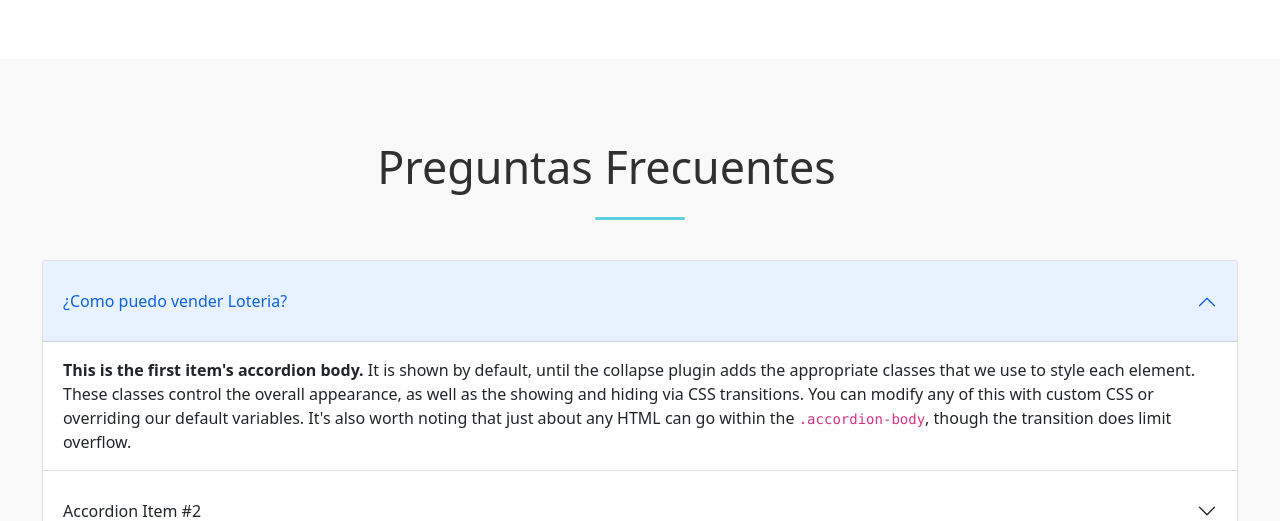
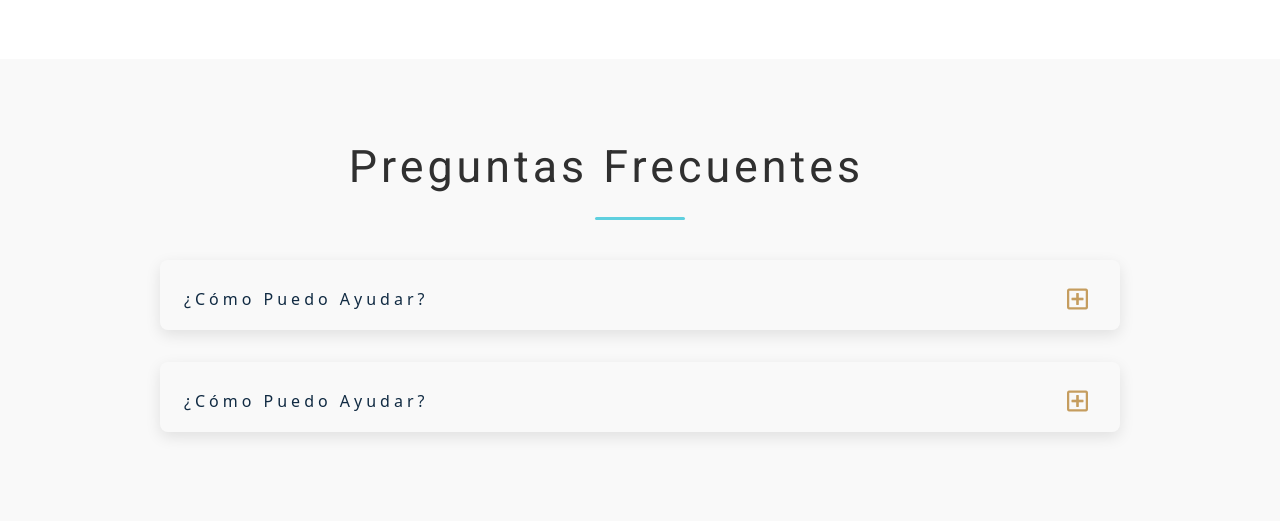
Before and after one commit to AlexanderCaballero05/Pagina_Web_PANI, a PHP site: page /CODES_WEB_SITE_PANI/ in a window 1280 px wide; the page is wider, and only the part inside the window is pictured. Shown: the part 2862-3383 px from the top of that part. Run offline with PHP 8.4, Linux system fonts and the light colour scheme; some libraries are stand-ins or nearby versions.

Commit message:
agregue styles y codigo javaScript para modificar el comportamiento en la seccion de preguntas

```diff
--- /dev/null
+++ b/template/css/style-inicio.css
@@ -0,0 +1,243 @@
+/*
+===============
+Fonts
+===============
+*/
+@import url("https://fonts.googleapis.com/css?family=Open+Sans|Roboto:400,700&display=swap");
+
+/*
+===============
+Variables
+===============
+*/
+
+:root {
+  /* dark shades of primary color*/
+  --clr-primary-1: hsl(205, 86%, 17%);
+  --clr-primary-2: hsl(205, 77%, 27%);
+  --clr-primary-3: hsl(205, 72%, 37%);
+  --clr-primary-4: hsl(205, 63%, 48%);
+  /* primary/main color */
+  --clr-primary-5: #49a6e9;
+  /* lighter shades of primary color */
+  --clr-primary-6: hsl(205, 89%, 70%);
+  --clr-primary-7: hsl(205, 90%, 76%);
+  --clr-primary-8: hsl(205, 86%, 81%);
+  --clr-primary-9: hsl(205, 90%, 88%);
+  --clr-primary-10: hsl(205, 100%, 96%);
+  /* darkest grey - used for headings */
+  --clr-grey-1: hsl(209, 61%, 16%);
+  --clr-grey-2: hsl(211, 39%, 23%);
+  --clr-grey-3: hsl(209, 34%, 30%);
+  --clr-grey-4: hsl(209, 28%, 39%);
+  /* grey used for paragraphs */
+  --clr-grey-5: hsl(210, 22%, 49%);
+  --clr-grey-6: hsl(209, 23%, 60%);
+  --clr-grey-7: hsl(211, 27%, 70%);
+  --clr-grey-8: hsl(210, 31%, 80%);
+  --clr-grey-9: hsl(212, 33%, 89%);
+  --clr-grey-10: hsl(210, 36%, 96%);
+  --clr-white: #fff;
+  --clr-red-dark: hsl(360, 67%, 44%);
+  --clr-red-light: hsl(360, 71%, 66%);
+  --clr-green-dark: hsl(125, 67%, 44%);
+  --clr-green-light: hsl(125, 71%, 66%);
+  --clr-gold: #c59d5f;
+  --clr-black: #222;
+  --ff-primary: "Roboto", sans-serif;
+  --ff-secondary: "Open Sans", sans-serif;
+  --transition: all 0.3s linear;
+  --spacing: 0.25rem;
+  --radius: 0.5rem;
+  --light-shadow: 0 5px 15px rgba(0, 0, 0, 0.1);
+  --dark-shadow: 0 5px 15px rgba(0, 0, 0, 0.2);
+  --max-width: 1170px;
+  --fixed-width: 1080px;
+}
+
+/*
+===============
+Global Styles
+===============
+*/
+
+
+ul {
+  list-style-type: none;
+}
+a {
+  text-decoration: none;
+}
+
+img {
+  display: block;
+}
+
+h1,
+h2,
+h3,
+h4 {
+  letter-spacing: var(--spacing);
+  text-transform: capitalize;
+  line-height: 1.25;
+  margin-bottom: 0.75rem;
+  font-family: var(--ff-primary);
+}
+h1 {
+  font-size: 3rem;
+}
+h2 {
+  font-size: 2rem;
+}
+h3 {
+  font-size: 1.25rem;
+}
+h4 {
+  font-size: 0.875rem;
+}
+p {
+  margin-bottom: 1.25rem;
+  color: var(--clr-grey-5);
+}
+@media screen and (min-width: 800px) {
+  h1 {
+    font-size: 4rem;
+  }
+  h2 {
+    font-size: 2.5rem;
+  }
+  h3 {
+    font-size: 1.75rem;
+  }
+  h4 {
+    font-size: 1rem;
+  }
+  body {
+    font-size: 1rem;
+  }
+  h1,
+  h2,
+  h3,
+  h4 {
+    line-height: 1;
+  }
+}
+
+/*  global classes */
+
+.btn {
+    text-transform: uppercase;
+    background: transparent;
+    color: var(--clr-black);
+    padding: 0.375rem 0.75rem;
+    letter-spacing: var(--spacing);
+    display: inline-block;
+    transition: var(--transition);
+    font-size: 0.875rem;
+    border: 2px solid var(--clr-black);
+    cursor: pointer;
+    box-shadow: 0 1px 3px rgba(0, 0, 0, 0.2);
+    border-radius: var(--radius);
+  }
+  .btn:hover {
+    color: var(--clr-white);
+    background: var(--clr-black);
+  }
+  /* section */
+  .section {
+    padding: 5rem 0;
+  }
+
+  .section-center {
+    width: 80vw;
+    margin: 0 auto;
+    max-width: 1080px;
+  }
+
+  @media screen and (min-width: 992px) {
+    .section-center {
+      width: 75vw !important;
+    }
+  }
+  main {
+    min-height: 100vh;
+    display: grid;
+    place-items: center;
+  }
+  /*
+  ===============
+  Questions
+  ===============
+*/
+
+.title {
+    margin-top: 15vh;
+    margin-bottom: 4rem;
+  }
+  .title h2 {
+    color: var(--clr-gold);
+    font-family: "Great Vibes", cursive;
+    text-align: center;
+  }
+  .section-center {
+    max-width: var(--fixed-width);
+  }
+
+.question {
+    border-radius: var(--radius);
+    box-shadow: var(--light-shadow);
+    padding: 1.5rem 1.5rem 0 1.5rem;
+    margin-bottom: 2rem;
+  }
+
+  .question-title {
+    display: flex;
+    justify-content: space-between;
+    align-items: center;
+    text-transform: capitalize;
+    padding-bottom: 1rem;
+  }
+
+  .question-title p {
+    margin-bottom: 0;
+    letter-spacing: var(--spacing);
+    color: var(--clr-grey-1);
+  }
+
+  .question-btn {
+    font-size: 1.5rem;
+    background: transparent;
+    border-color: transparent;
+    cursor: pointer;
+    color: var(--clr-gold);
+    transition: var(--transition);
+  }
+
+  .question-btn:hover {
+    transform: rotate(90deg);
+  }
+  .question-text {
+    padding: 1rem 0 1.5rem 0;
+    border-top: 1px solid rgba(0, 0, 0, 0.2);
+  }
+  .question-text p {
+    margin-bottom: 0;
+  }
+/* hide text */
+.question-text {
+    display: none;
+  }
+
+  .show-text .question-text {
+    display: block;
+  }
+
+  .minus-icon {
+    display: none;
+  }
+  .show-text .minus-icon {
+    display: inline;
+  }
+  .show-text .plus-icon {
+    display: none;
+  }
--- a/template/plantilla.php
+++ b/template/plantilla.php
@@ -39,8 +39,10 @@
         <link rel="stylesheet" href="template/css/bootstrap-icons.css">
         <link href="https://fonts.googleapis.com/css2?family=Poppins:wght@300&family=Raleway:wght@600&family=Roboto:wght@300&display=swap" rel="stylesheet">
         <link rel="stylesheet" href="https://cdn.jsdelivr.net/npm/bootstrap-icons@1.10.3/font/bootstrap-icons.css">
-        <link href="template/css/style.css" rel="stylesheet"/>
-        <link href="template/css/style_bottom.css" rel="stylesheet"/>
+
+        <link href="template/css/style.css" rel="stylesheet"/><!-- styles -->
+        <link href="template/css/style_bottom.css" rel="stylesheet"/><!-- styles del boton de la nueva loteria -->
+        <link href="template/css/style-inicio.css" rel="stylesheet"/><!-- styles  para el inicio -->
 
         <link rel="stylesheet" href="Plugins/animate/animate.min.css">
         <link rel="stylesheet" href="Plugins/sweetalert2/sweetalert2.min.css">
--- a/views/inicio.php
+++ b/views/inicio.php
@@ -159,31 +159,92 @@
         </div>
       </div>
       <div class="row margin-container"><!-- row Cuerpo de servicios-->
-        <div class="accordion" id="accordionExample">
-          <div class="accordion-item">
-            <h2 class="accordion-header">
-              <button class="accordion-button" type="button" data-bs-toggle="collapse" data-bs-target="#collapseOne" aria-expanded="true" aria-controls="collapseOne">
-                ¿Como puedo vender Loteria?
+      <section class="questions">
+         <!-- questions -->
+        <div class="section-center">
+          <!-- single question -->
+          <article class="question">
+              <!-- question title -->
+            <div class="question-title">
+              <p>¿Cómo puedo ayudar?</p>
+              <button type="button" class="question-btn">
+                <span class="plus-icon">
+                  <i class="far fa-plus-square"></i>
+                </span>
+                <span class="minus-icon">
+                  <i class="far fa-minus-square"></i>
+                </span>
               </button>
-            </h2>
-            <div id="collapseOne" class="accordion-collapse collapse show" data-bs-parent="#accordionExample">
-              <div class="accordion-body">
-                <strong>This is the first item's accordion body.</strong> It is shown by default, until the collapse plugin adds the appropriate classes that we use to style each element. These classes control the overall appearance, as well as the showing and hiding via CSS transitions. You can modify any of this with custom CSS or overriding our default variables. It's also worth noting that just about any HTML can go within the <code>.accordion-body</code>, though the transition does limit overflow.
-              </div>
             </div>
-          </div>
-          <div class="accordion-item">
-            <h2 class="accordion-header">
-              <button class="accordion-button collapsed" type="button" data-bs-toggle="collapse" data-bs-target="#collapseTwo" aria-expanded="false" aria-controls="collapseTwo">
-                Accordion Item #2
+            <!-- question text -->
+            <div class="question-text">
+              <p>
+                Lorem ipsum dolor sit amet, consectetur adipisicing elit. Est
+                dolore illo dolores quia nemo doloribus quaerat, magni numquam
+                repellat reprehenderit.
+              </p>
+            </div>
+          </article>
+          <!-- end of single question -->
+          <!-- single question -->
+          <article class="question">
+              <!-- question title -->
+            <div class="question-title">
+              <p>¿Cómo puedo ayudar?</p>
+              <button type="button" class="question-btn">
+                <span class="plus-icon">
+                  <i class="far fa-plus-square"></i>
+                </span>
+                <span class="minus-icon">
+                  <i class="far fa-minus-square"></i>
+                </span>
               </button>
-            </h2>
-            <div id="collapseTwo" class="accordion-collapse collapse" data-bs-parent="#accordionExample">
-              <div class="accordion-body">
-                <strong>This is the second item's accordion body.</strong> It is hidden by default, until the collapse plugin adds the appropriate classes that we use to style each element. These classes control the overall appearance, as well as the showing and hiding via CSS transitions. You can modify any of this with custom CSS or overriding our default variables. It's also worth noting that just about any HTML can go within the <code>.accordion-body</code>, though the transition does limit overflow.
-              </div>
             </div>
-          </div>
+            <!-- question text -->
+            <div class="question-text">
+              <p>
+                Lorem ipsum dolor sit amet, consectetur adipisicing elit. Est
+                dolore illo dolores quia nemo doloribus quaerat, magni numquam
+                repellat reprehenderit.
+              </p>
+            </div>
+          </article>
+          <!-- end of single question -->
         </div>
+      </section>
+        <!-- end of questions -->
       </div>
     </div>
+<script>
+    //using selectors inside the element
+    const questions = document.querySelectorAll(".question");
+
+    questions.forEach(
+      (question) => {
+      const btn = question.querySelector(".question-btn");//devueleve el primer elemento boton
+
+      btn.addEventListener("click", () => {
+        // console.log(question);
+
+        questions.forEach(function (item) {
+          if (item !== question) {
+            item.classList.remove("show-text");
+          }
+        });
+        question.classList.toggle("show-text");
+      });
+    });
+
+    // traversing the dom
+    // const btns = document.querySelectorAll(".question-btn");
+
+    // btns.forEach(function (btn) {
+    //   btn.addEventListener("click", function (e) {
+    //     const question = e.currentTarget.parentElement.parentElement;
+
+    //     question.classList.toggle("show-text");
+    //   });
+    // });
+
+
+</script>
```
Also changed, not shown: preguntasFrecuentes.php (+28 -0 lines).
